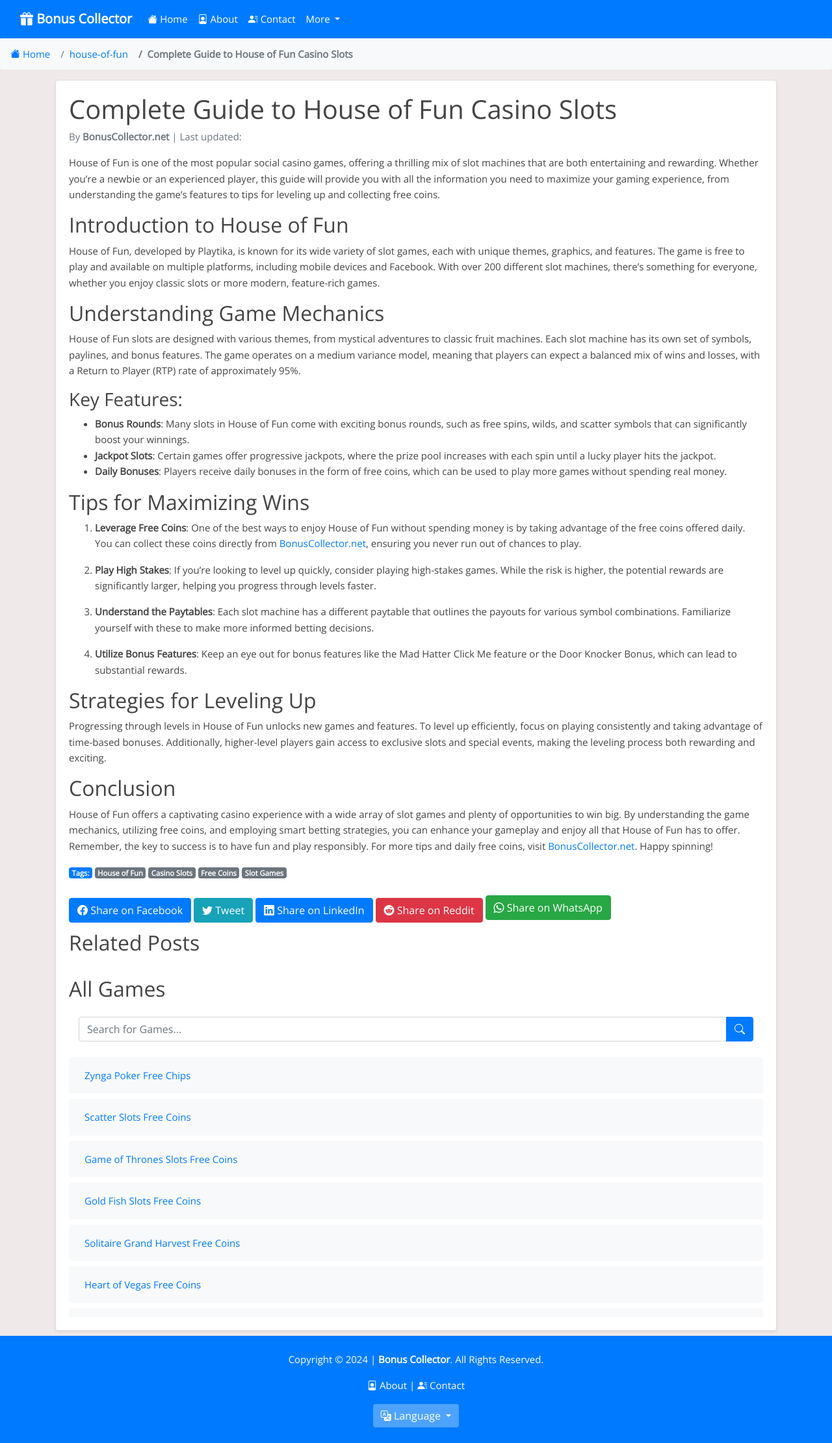
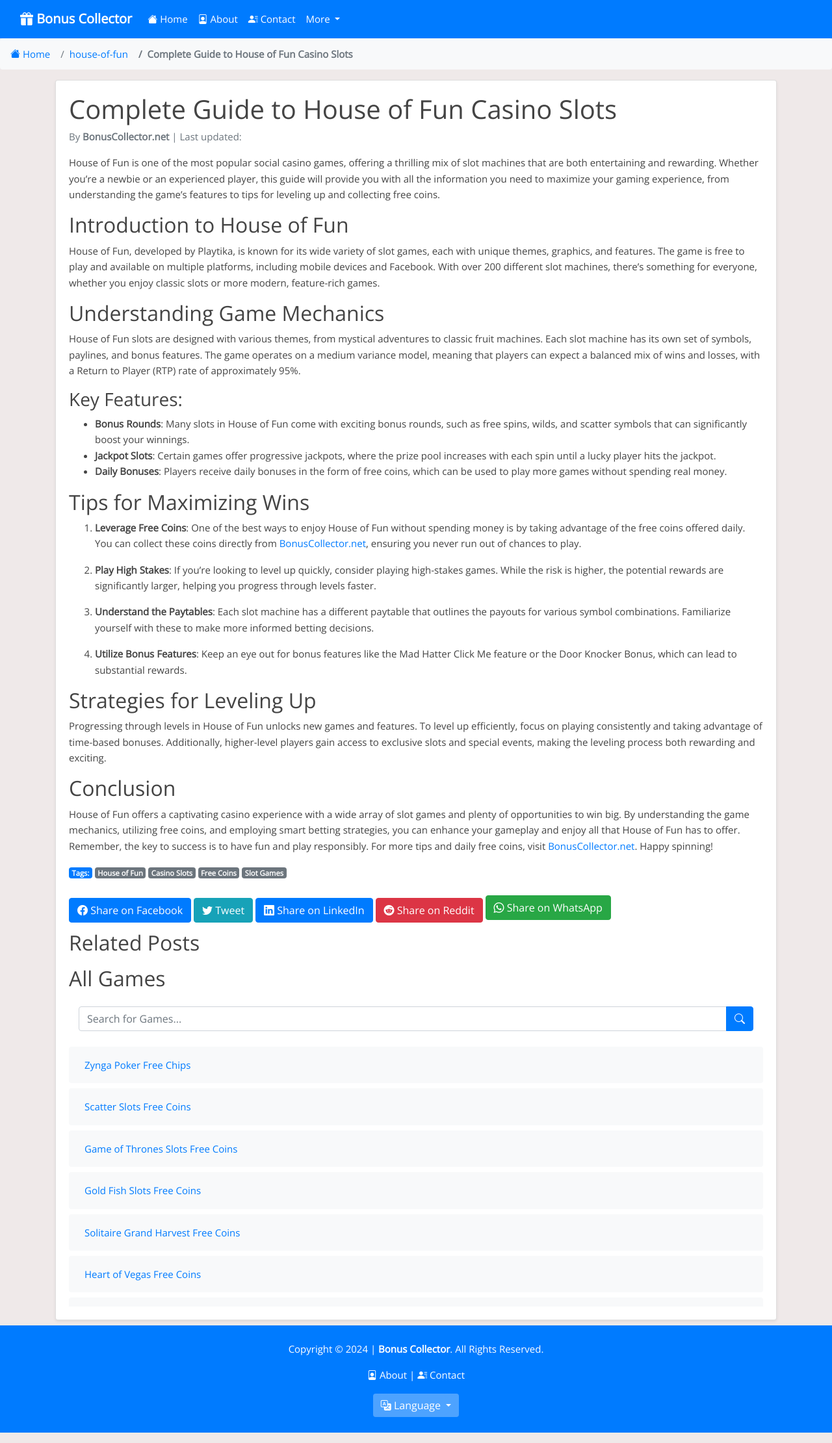
Before and after one commit to Prollad99/bs-net, a Jekyll site: the page built from _blogs/house-of-fun/house-of-fun-complete-guide.md, in a window 1280 px wide. Shown: the whole page at 65% size. Built offline with Jekyll 4.4.1, drawn with Linux system fonts in a browser that asks for light colours; nearby versions of some CDN libraries; comment, search, counter and statistics services are not loaded.

Commit message:
Update post.html

```diff
--- a/_layouts/post.html
+++ b/_layouts/post.html
@@ -62,7 +62,7 @@
 
 {% if page.category %}
   <h2>Related Posts</h2>
-  <ul class="list-group fixed-height-scroll mb-4">
+  <ul class="list-group fixed-height-scroll mb-2">
     {% assign current_category = page.category %}
     {% assign related_posts = site.blogs | where: "category", current_category %}
 
```
